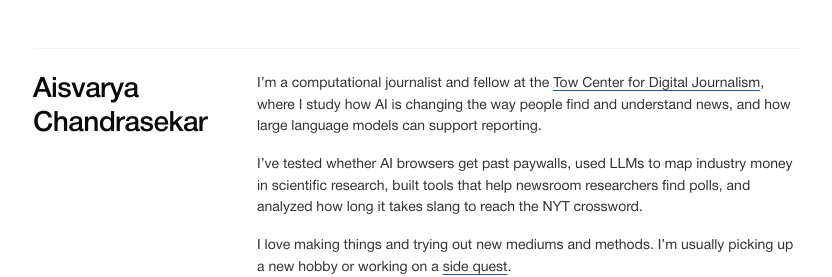
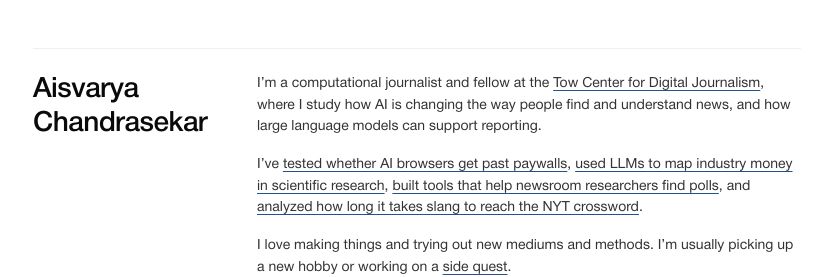
Before and after one commit to aishichandra/portfolio_website, a plain HTML site: page index.html in a window 1280 px wide. Shown: the top 277 px of the page, without its empty margins (223-1055 px from the left). Drawn offline with Linux system fonts and the light colour scheme.

Commit message:
Link bio examples to project stories and Magic Grant

```diff
--- a/index.html
+++ b/index.html
@@ -20,7 +20,7 @@
         <h1 class="name">Aisvarya Chandrasekar</h1>
         <div class="header-blurb">
           <p>I’m a computational journalist and fellow at the <a href="https://towcenter.columbia.edu/" target="_blank" rel="noopener">Tow Center for Digital Journalism</a>, where I study how AI is changing the way people find and understand news, and how large language models can support reporting.</p>
-          <p>I’ve tested whether AI browsers get past paywalls, used LLMs to map industry money in scientific research, built tools that help newsroom researchers find polls, and analyzed how long it takes slang to reach the NYT crossword.</p>
+          <p>I’ve <a href="https://www.cjr.org/analysis/how-ai-browsers-sneak-past-blockers-and-paywalls.php" target="_blank" rel="noopener">tested whether AI browsers get past paywalls</a>, <a href="https://www.theexamination.org/articles/red-bull-alcohol-research-methodology" target="_blank" rel="noopener">used LLMs to map industry money in scientific research</a>, <a href="https://brown.stanford.edu/portfolio/pollfinder-ai/" target="_blank" rel="noopener">built tools that help newsroom researchers find polls</a>, and <a href="https://aishichandra.github.io/Slang_NYT_XWord/" target="_blank" rel="noopener">analyzed how long it takes slang to reach the NYT crossword</a>.</p>
           <p>I love making things and trying out new mediums and methods. I’m usually picking up a new hobby or working on a <a href="playground.html">side quest</a>.</p>
         </div>
         <div class="header-icons" aria-label="Social links">
```
